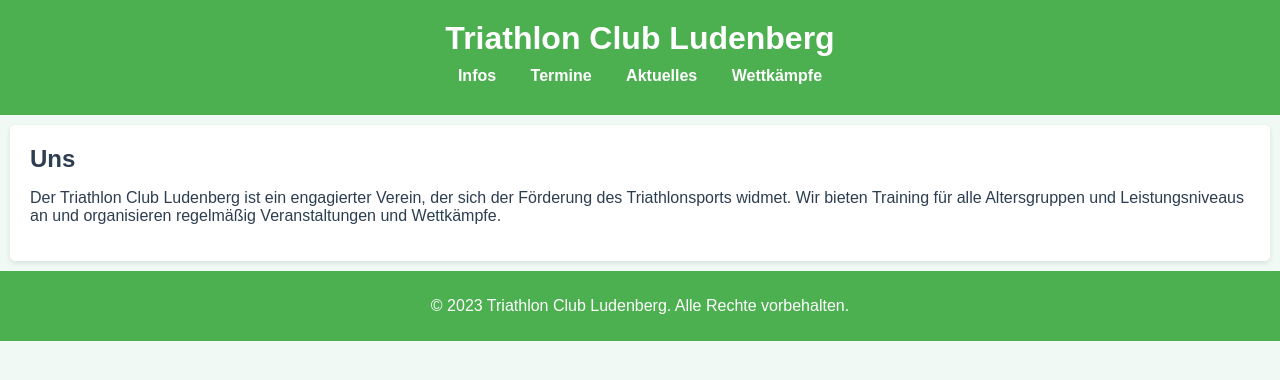
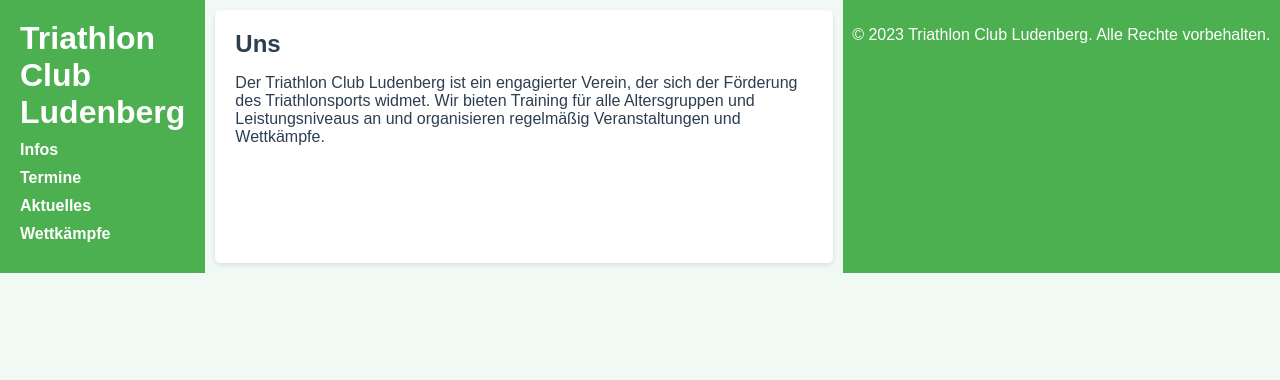
Before and after one commit to l4rsho/l4rsho.github.io, a plain HTML site: page index.html in a window 1280 px wide. Drawn offline with Linux system fonts and the light colour scheme.

Commit message:
Update styles.css

```diff
--- a/styles.css
+++ b/styles.css
@@ -4,13 +4,15 @@ body {
     padding: 0;
     background-color: #f0f9f4; /* Helles Pastellgrün */
     color: #2c3e50; /* Dunkles Grau für den Text */
+    display: flex;
 }
 
 header {
     background: #4caf50; /* Dunkleres Pastellgrün */
     color: #fff;
-    padding: 20px 0;
-    text-align: center;
+    padding: 20px;
+    text-align: left;
+    width: 200px; /* Breite der Navigation */
 }
 
 nav {
@@ -18,7 +20,8 @@ nav {
 }
 
 nav a {
-    margin: 0 15px;
+    display: block; /* Links als Blockelemente */
+    margin: 10px 0; /* Abstand zwischen den Links */
     color: #fff;
     text-decoration: none;
     font-weight: bold;
@@ -26,6 +29,11 @@ nav a {
 
 nav a:hover {
     text-decoration: underline;
+}
+
+main {
+    flex-grow: 1; /* Nimmt den restlichen Platz ein */
+    padding: 20px;
 }
 
 section {
```
